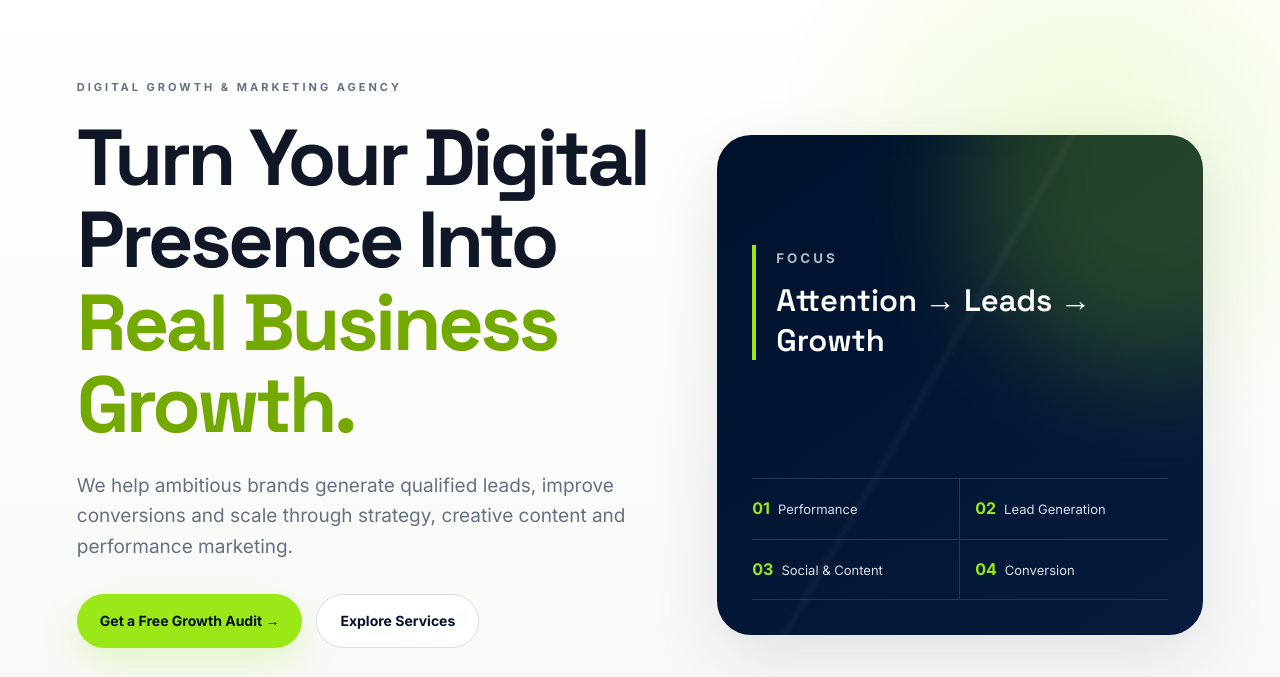
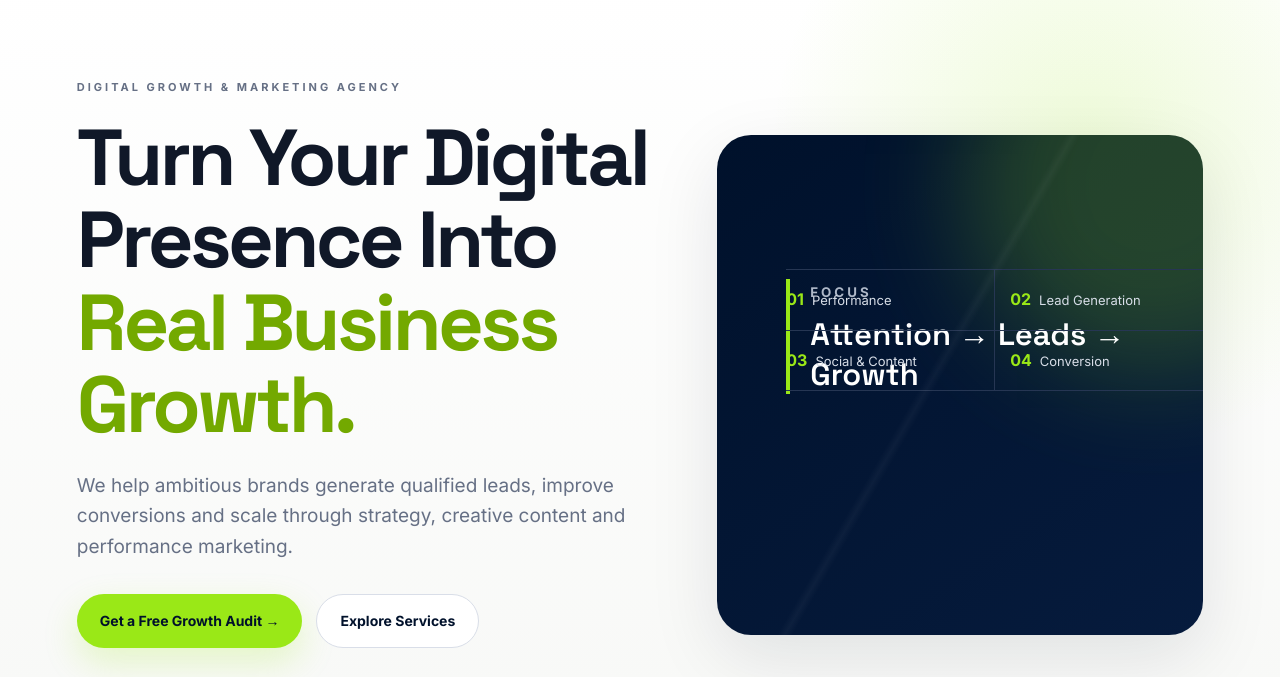
Before and after one commit to rajgawande456-byte/urbanbuying-media, a plain HTML site: page index.html in a window 1280 px wide. Shown: the part 101-778 px from the top of the page. Drawn offline with Linux system fonts and the light colour scheme; a script that the page names is missing.

Commit message:
Update index.html

```diff
--- a/index.html
+++ b/index.html
@@ -17,6 +17,19 @@
   <link rel="preconnect" href="https://fonts.gstatic.com" crossorigin>
   <link href="https://fonts.googleapis.com/css2?family=Inter:wght@400;500;600;700&family=Space+Grotesk:wght@500;600;700&display=swap" rel="stylesheet">
   <link rel="stylesheet" href="style.css">
+  <style>
+  .hero-card {
+    position: relative !important;
+  }
+  .hero-card .metric {
+    position: relative !important;
+    margin-bottom: 20px !important;
+  }
+  .hero-card .mini-grid {
+    position: relative !important;
+  }
+  </style>
+
 </head>
 <body>
 <header class="nav">
```
